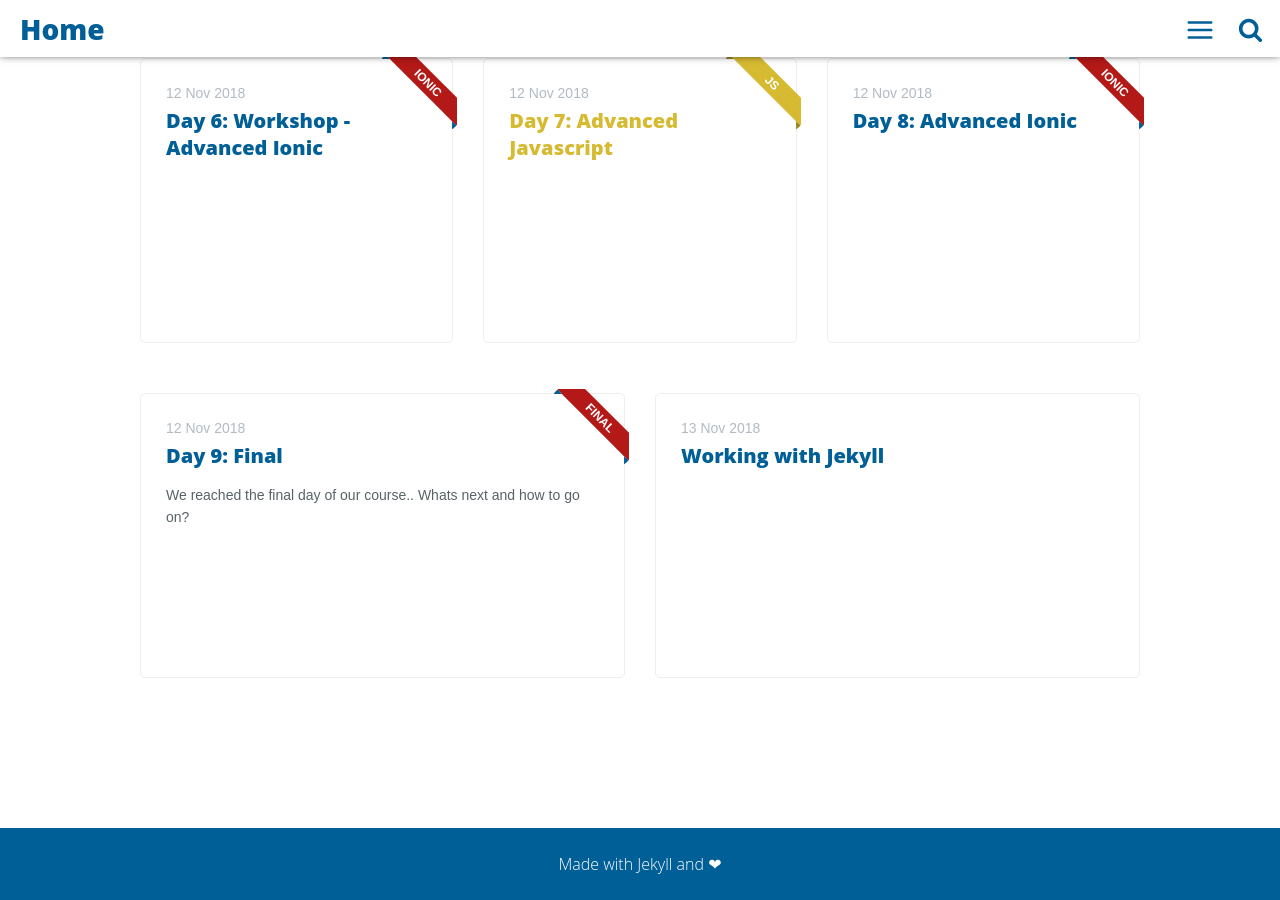
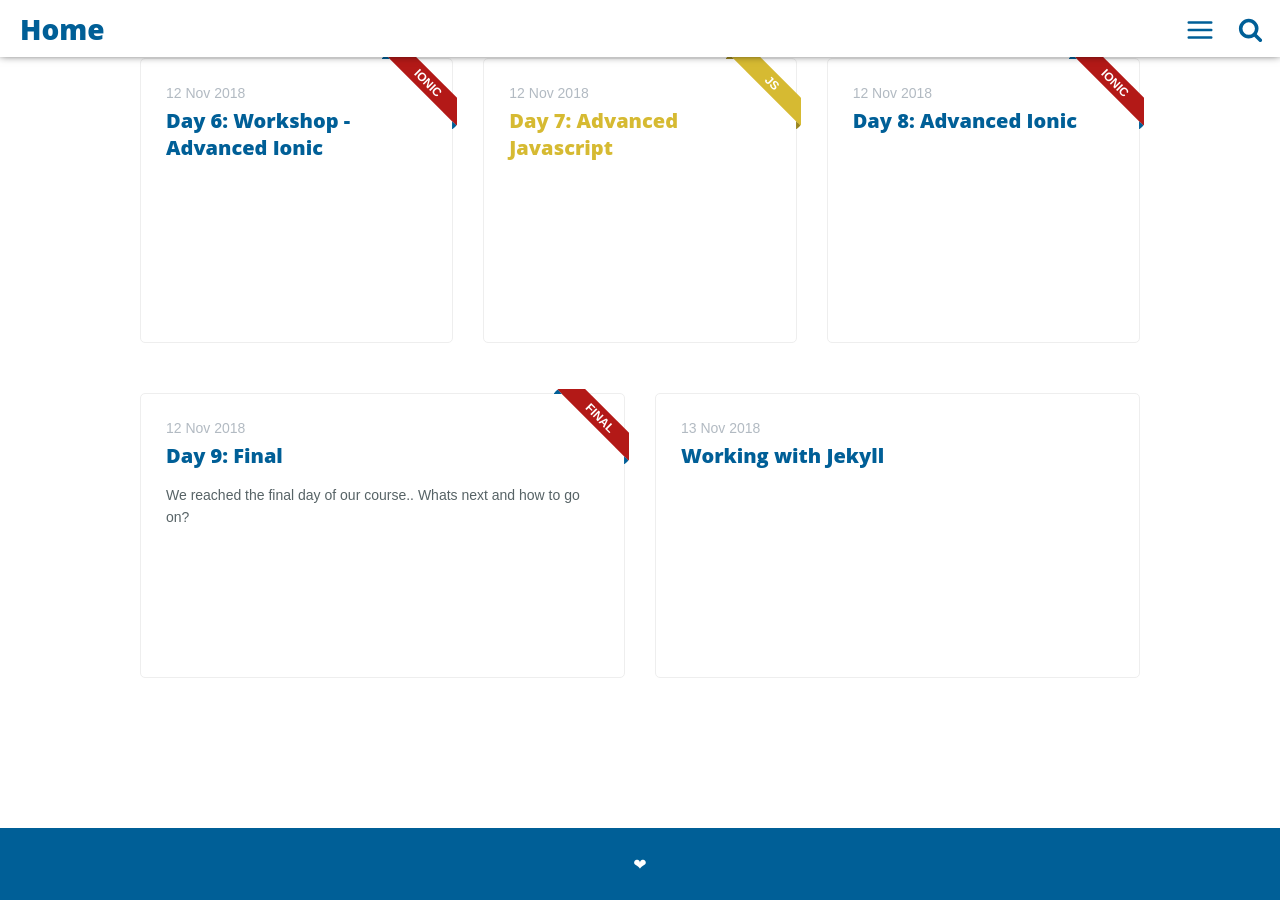
Before and after one commit to ionic-training/Learning-Documentation, a Jekyll site: the page built from docs/index.html, in a window 1280 px wide and 900 px high, scrolled down 712 px. Built offline with Jekyll 4.4.1, drawn with Linux system fonts in a browser that asks for light colours.

Commit message:
remove  text from footer

```diff
--- a/docs/_includes/footer.html
+++ b/docs/_includes/footer.html
@@ -1,4 +1,4 @@
 <footer>
-	<p>Made with <a href="http://jekyllrb.com/" target="_blank">Jekyll</a> and <span class="love">❤</span></p>
+	<p><span class="love">❤</span></p>
 </footer>
 <script src="{{ "/assets/js/main.js" | prepend: site.baseurl }}"></script>
```
